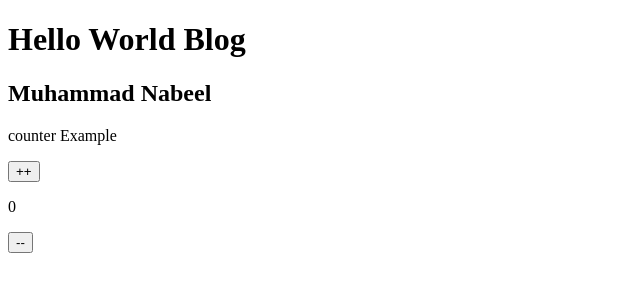
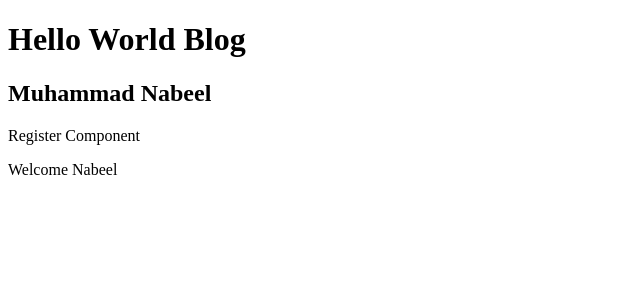
Before and after one commit to Nabeel-Chhipa/Angular-demo-app, an Angular app: page / in a window 1280 px wide. Shown: the top 300 px of the page, without its empty margins (0-640 px from the left). Built offline with nearby package versions, Linux system fonts and the light colour scheme.

Commit message:
conditional statements

```diff
--- a/src/app/app.component.html
+++ b/src/app/app.component.html
@@ -4,7 +4,10 @@
 <app-user-list></app-user-list>
 <app-student-list></app-student-list>
 <app-country-list></app-country-list> -->
-<app-counter></app-counter>
+
+<!-- <app-counter></app-counter> -->
+
+<app-register></app-register>
 
 <!-- Module -->
 <!-- <app-student-login></app-student-login> -->
--- a/src/app/register/register.component.html
+++ b/src/app/register/register.component.html
@@ -1 +1,15 @@
-<p>register works!</p>
+<p>{{title}}</p>
+<!-- <h1 *ngIf="userName==='Nabeel'; then ifBlock else elseBlock"></h1>
+<ng-template #ifBlock>
+    <p>True block</p>
+</ng-template>
+<ng-template #elseBlock>
+    <p>False Block</p>
+</ng-template> -->
+
+<ng-template #ifOne [ngIf]="userName === 'Nabeel'">
+    <p>Welcome {{userName}}</p>
+</ng-template>
+<ng-template [ngIf]="userName === 'Usama'">
+    <p>Welcome {{userName}}</p>
+</ng-template>
--- a/src/app/register/register.component.ts
+++ b/src/app/register/register.component.ts
@@ -6,5 +6,7 @@ import { Component } from '@angular/core';
   styleUrls: ['./register.component.css']
 })
 export class RegisterComponent {
-
+  title: string = 'Register Component';
+  // show: boolean = true;
+  userName: string = 'Nabeel'
 }
```
